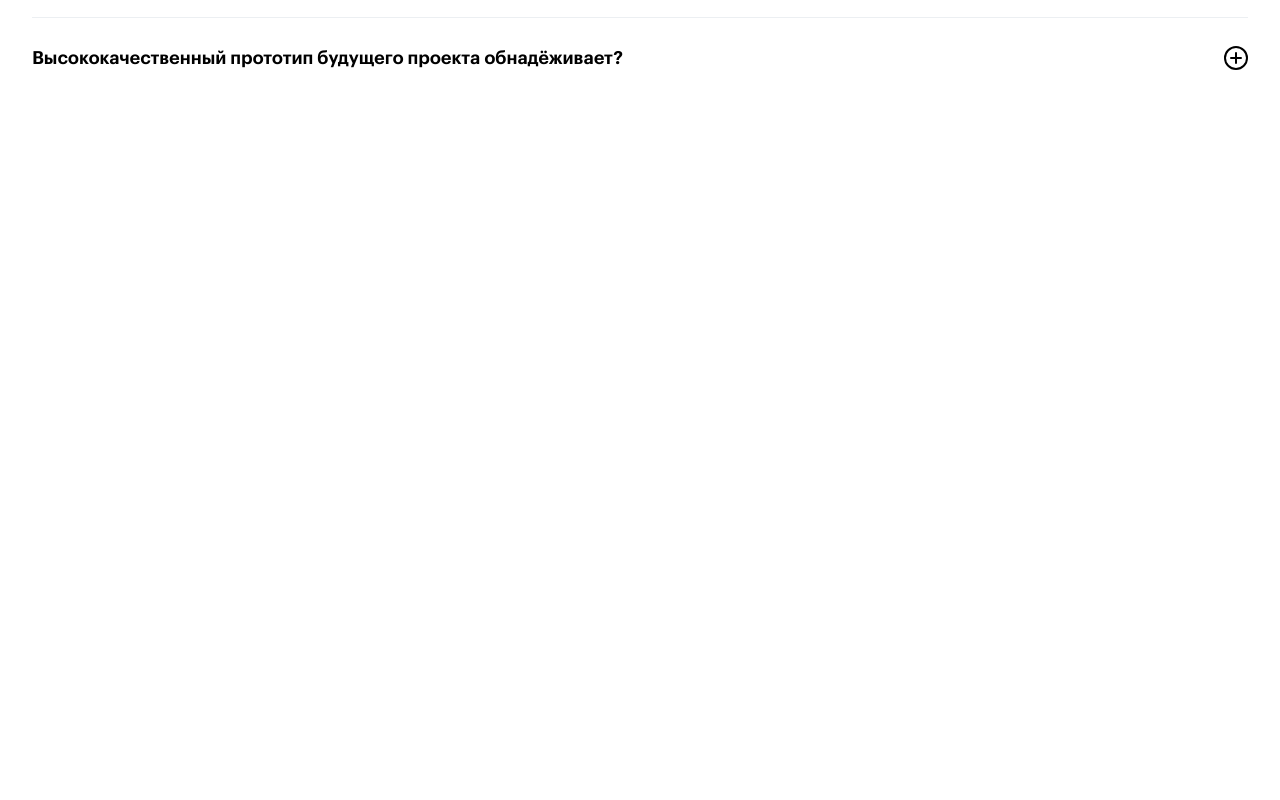
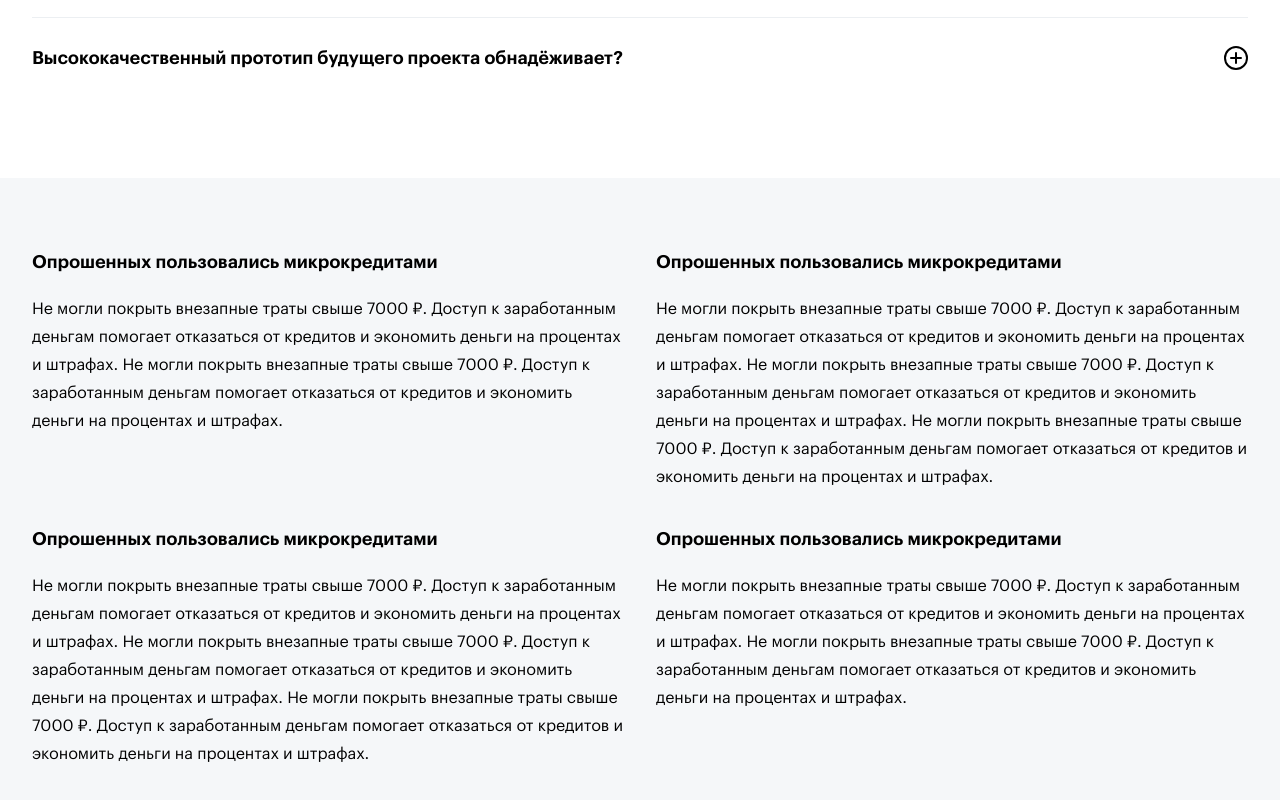
Before and after one commit to AnSannikova/internet-lab, a React (Vite) app: page / in a window 1280 px wide. Shown: the part 2964-3764 px from the top of the page. Before the commit the page ends 3142 px from the top, so only its background shows below. Built offline with nearby package versions, Linux system fonts and the light colour scheme.

Commit message:
add research section

```diff
--- a/src/components/app/index.tsx
+++ b/src/components/app/index.tsx
@@ -1,5 +1,6 @@
 import { FaQ } from '../faq';
 import { Header } from '../header';
+import { Research } from '../research';
 import { Reviews } from '../reviews';
 import { Steps } from '../steps';
 import { ThirdBlock } from '../third-block';
@@ -14,6 +15,7 @@ export const App = () => {
         <ThirdBlock />
         <Reviews />
         <FaQ />
+        <Research />
       </main>
     </div>
   );
--- /dev/null
+++ b/src/components/research/constants.ts
@@ -0,0 +1,22 @@
+const title = 'Опрошенных пользовались микрокредитами';
+const text =
+  'Не могли покрыть внезапные траты свыше 7000 ₽. Доступ к заработанным деньгам помогает отказаться от кредитов и экономить деньги на процентах и штрафах.';
+
+export const researchData = [
+  {
+    title,
+    text: `${text} ${text}`,
+  },
+  {
+    title,
+    text: `${text} ${text} ${text}`,
+  },
+  {
+    title,
+    text: `${text} ${text} ${text}`,
+  },
+  {
+    title,
+    text: `${text} ${text}`,
+  },
+];
--- /dev/null
+++ b/src/components/research/index.tsx
@@ -0,0 +1,15 @@
+import { FC } from 'react';
+import { Container, ResearchCard } from '../ui';
+
+import styles from './styles.module.css';
+import { researchData } from './constants';
+
+export const Research: FC = () => (
+  <section className={styles.section}>
+    <Container className={styles.container}>
+      {researchData.map((item, index) => (
+        <ResearchCard key={index} {...item} />
+      ))}
+    </Container>
+  </section>
+);
--- /dev/null
+++ b/src/components/research/styles.module.css
@@ -0,0 +1,10 @@
+.section {
+  padding: 68px 0;
+  background-color: var(--section-accent-bg, #f5f7f9);
+}
+
+.container {
+  display: grid;
+  grid-template-columns: repeat(auto-fit, minmax(592px, 1fr));
+  gap: 32px;
+}
--- a/src/components/ui/index.ts
+++ b/src/components/ui/index.ts
@@ -1,3 +1,4 @@
+export { ResearchCard } from './research-card';
 export { Typography } from './typography';
 export { ReviewCard } from './review-card';
 export { MenuList } from './menu-list';
--- /dev/null
+++ b/src/components/ui/research-card/index.tsx
@@ -0,0 +1,17 @@
+import { FC } from 'react';
+import { Typography } from '../typography';
+import styles from './styles.module.css';
+
+interface ResearchCardProps {
+  title: string;
+  text: string;
+}
+
+export const ResearchCard: FC<ResearchCardProps> = ({ title, text }) => (
+  <article>
+    <Typography variant="body18" bold className={styles.title}>
+      {title}
+    </Typography>
+    <Typography>{text}</Typography>
+  </article>
+);
--- /dev/null
+++ b/src/components/ui/research-card/styles.module.css
@@ -0,0 +1,3 @@
+.title {
+  margin-bottom: 17px;
+}
```
